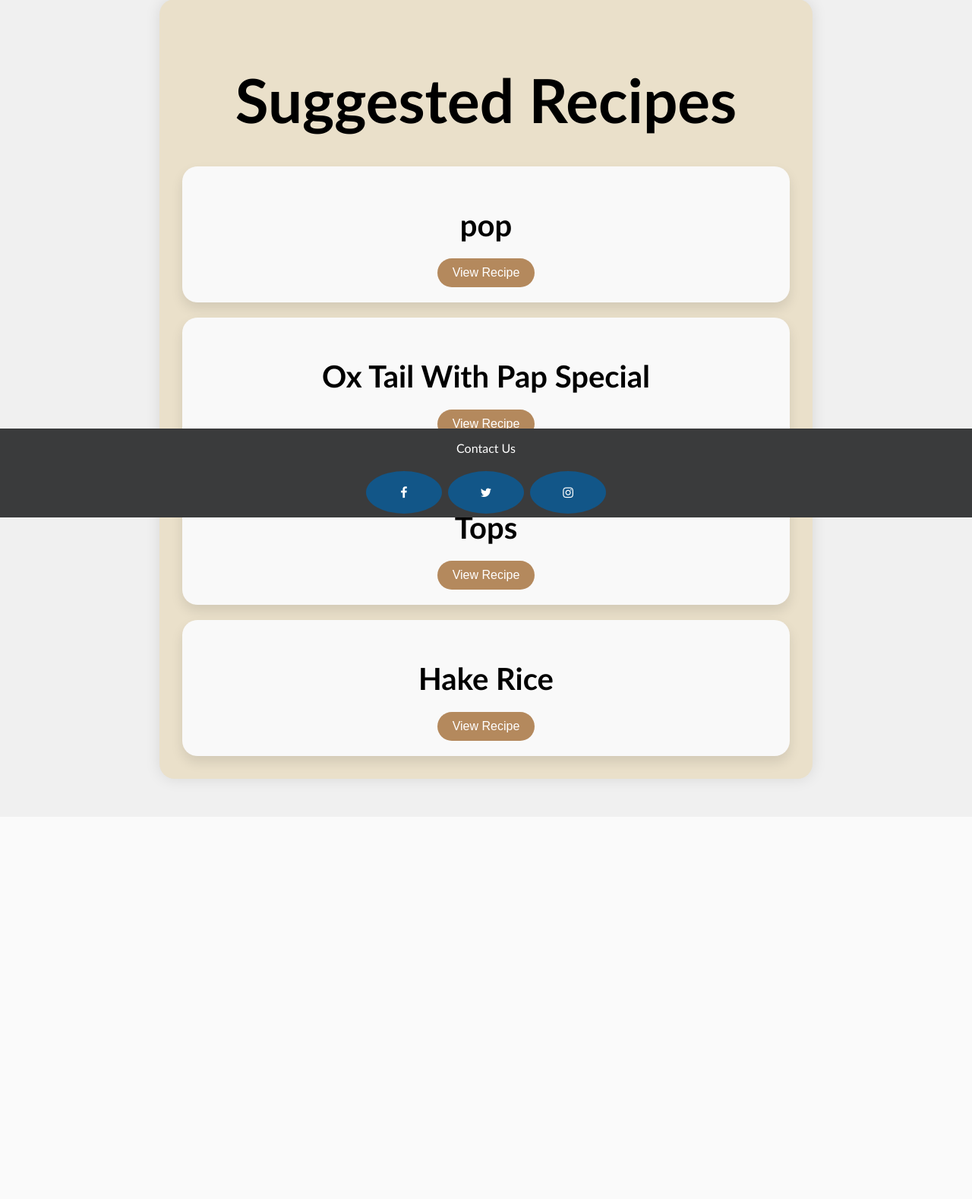
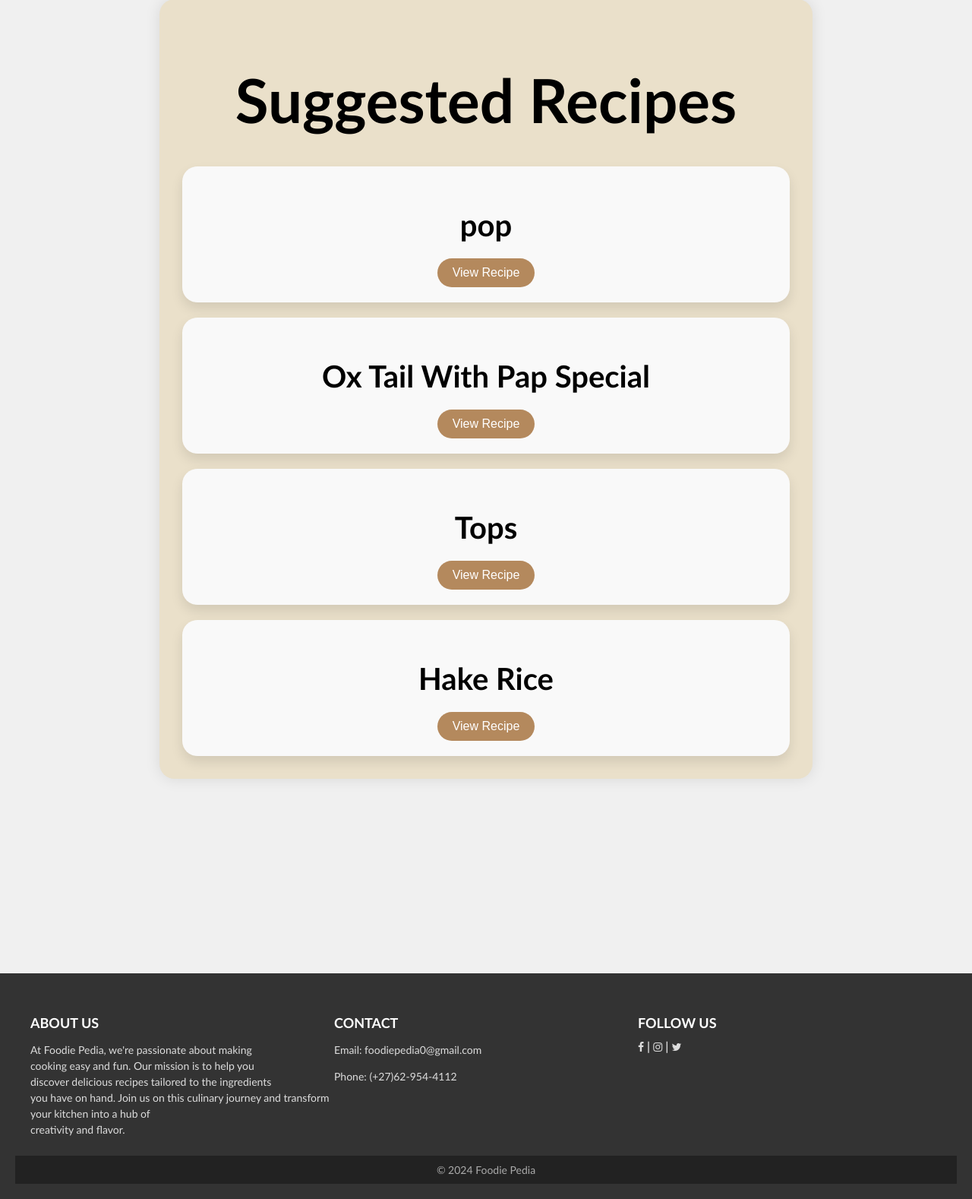
Before and after one commit to MakamuYinhla/foodie_pedia, a Django app: page /suggested_recipes in a window 1280 px wide. Shown: the part 119-1697 px from the top of the page at 76% size. Before the commit the page ends 1156 px from the top, so only its background shows below. Run offline with Django 5.2, Linux system fonts and the light colour scheme; data comes from the database, SQL or seed files in the repository.

Commit message:
changed footer

```diff
--- a/foodie_pedia/static/css/base.css
+++ b/foodie_pedia/static/css/base.css
@@ -66,41 +66,61 @@ body{
   text-decoration: underline;
 }
 footer {
-  position: fixed;
-  left: 0;
-  bottom: 0;
-  width: 100%;
-  background-color:#3A3B3C;
+  background-color: #333;
   color: white;
-  text-align: center;
-
-}
-.fa {
-  padding: 20px;
-  font-size: 50px;
-  width: 60px;
-  text-align: center;
-  text-decoration: none;
-  margin: 5px 2px;
-  border-radius: 50%;
+  padding: 20px ;
+  position: relative;
+  margin-top: 32vh;
 }
 
-.fa:hover {
-    opacity: 0.7;
+.footer-container {
+  display: flex;
+  justify-content: space-between;
+  flex-wrap: wrap;
+  max-width: 1200px;
+  margin: 0 auto;
+  padding: 0 20px;
 }
 
-.fa-facebook {
-  background:  #125688;
-  color: white;
-  size: 100% 100%;
-}
-.fa-twitter {
-  background:  #125688;
-  color: white;
-  size: 100%;
+.footer-section {
+  flex: 1;
+  min-width: 200px;
+  margin: 10px 0;
 }
 
-.fa-instagram {
-  background: #125688;
-  color: white;
+.footer-section h4 {
+  margin-bottom: 10px;
+  font-size: 18px;
+  text-transform: uppercase;
 }
+
+.footer-section p, .footer-section a {
+  font-size: 14px;
+  line-height: 1.5;
+  color: #ddd;
+  text-decoration: none;
+}
+
+.footer-section a:hover {
+  text-decoration: underline;
+}
+
+.footer-bottom {
+  text-align: center;
+  padding: 10px 20px;
+  background-color: #222;
+  font-size: 14px;
+  color: #aaa;
+}
+
+@media (max-width: 768px) {
+  .footer-container {
+      flex-direction: column;
+      align-items: center;
+  }
+
+  .footer-section {
+      text-align: center;
+      margin: 10px 0;
+  }
+}
--- a/foodie_pedia/templates/base.html
+++ b/foodie_pedia/templates/base.html
@@ -35,12 +35,26 @@
     {% block content %}{% endblock content %}
     {% block js %}{% endblock js %}
 
-    <footer class="footer">
-        <p>Contact Us</p>
-        <a href="https://www.facebook.com/profile.php?id=61561201144772&mibextid=kgKNwXMZbbhE3a11" class="fa fa-facebook" target=_blank></a>
-        <a href="https://x.com/food_pedia24" class="fa fa-twitter" target=_blank></a>
-        <a href="https://www.instagram.com/_foodie.pedia" class="fa fa-instagram" target=_blank></a>
-      </footer>
+    <footer>
+        <div class="footer-container">
+            <div class="footer-section">
+                <h4>About Us</h4>
+                <p>At Foodie Pedia, we're passionate about making<br> cooking easy and fun. Our mission is to help you <br>discover delicious recipes tailored to the ingredients<br> you have on hand. Join us on this culinary journey and transform your kitchen into a hub of<br> creativity and flavor.</p>
+            </div>
+            <div class="footer-section">
+                <h4>Contact</h4>
+                <p>Email: foodiepedia0@gmail.com</p>
+                <p>Phone: (+27)62-954-4112</p>
+            </div>
+            <div class="footer-section">
+                <h4>Follow Us</h4>
+                <a href="https://www.facebook.com/profile.php?id=61561201144772&mibextid=kgKNwXMZbbhE3a11" class="fa fa-facebook" target=_blank></a> | <a href="https://www.instagram.com/_foodie.pedia" class="fa fa-instagram" target=_blank></a> | <a href="https://x.com/food_pedia24" class="fa fa-twitter" target=_blank></a>
+            </div>
+        </div>
+        <div class="footer-bottom">
+            &copy; 2024 Foodie Pedia
+        </div>
+    </footer>
 
       <script>
         setTimeout(function(){
```
